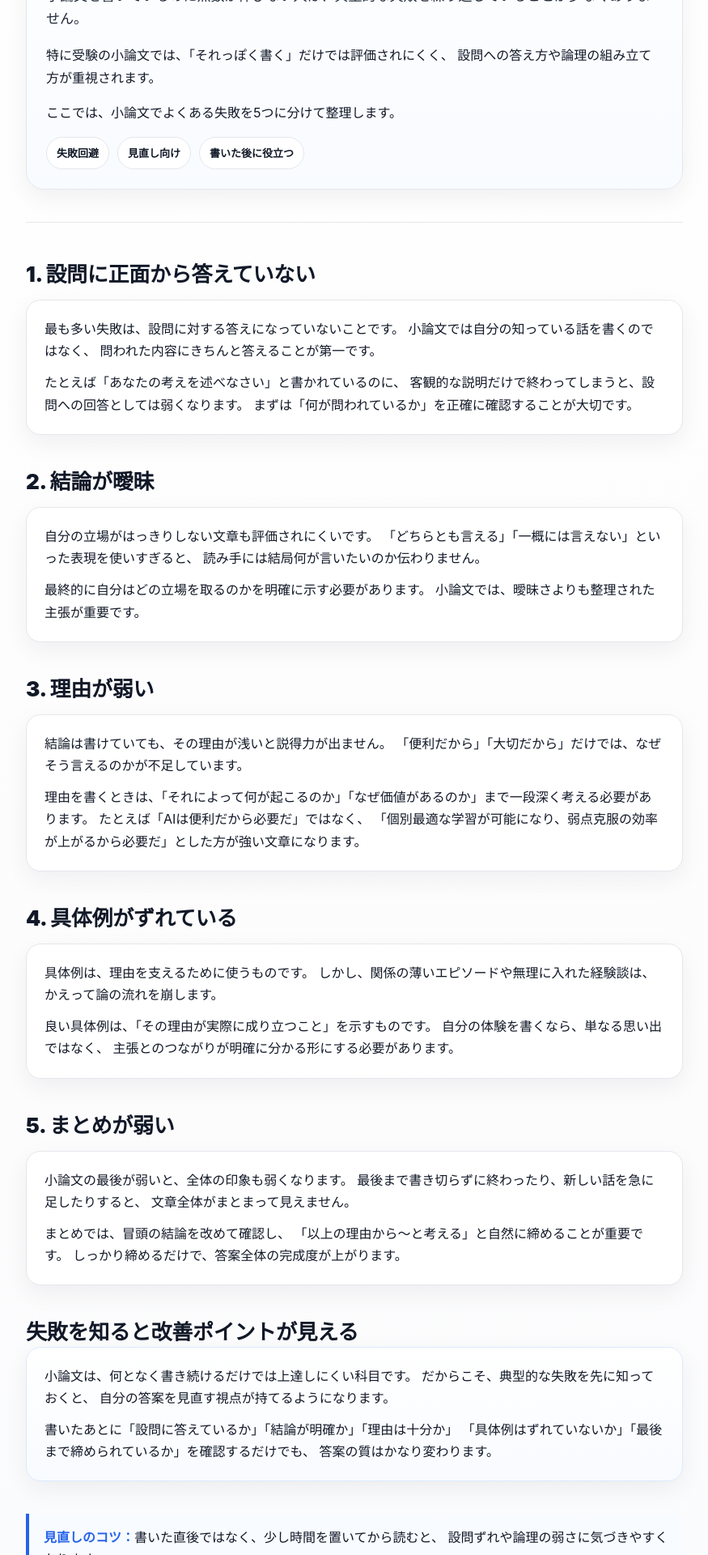
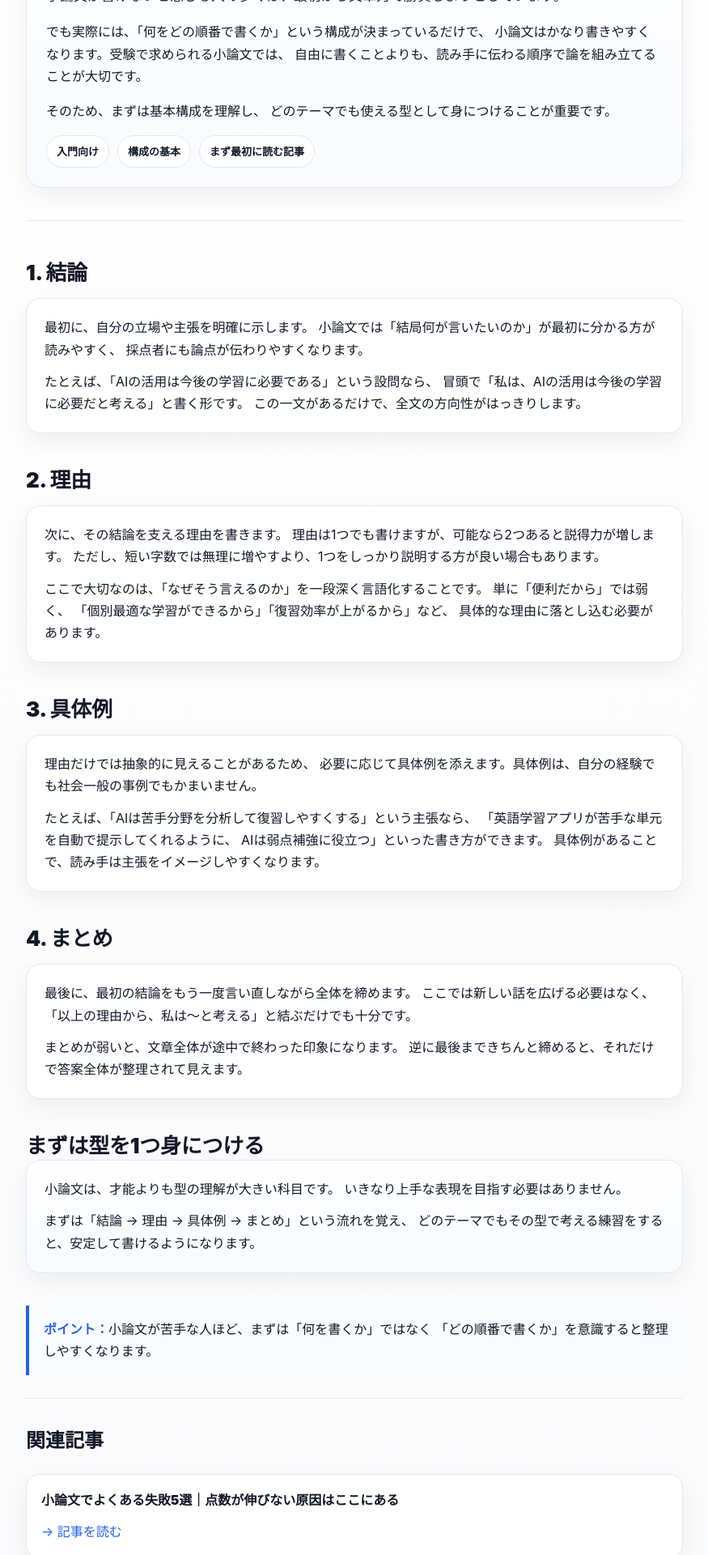
Before and after one commit to roromukuro-afk/shoron-rewarded-web, a Next.js app: page /guide/common-mistakes in a window 1280 px wide. Shown: the part 340-2260 px from the top of the page at 81% size, without its empty margins (202-1077 px from the left). Built offline with nearby package versions, Linux system fonts and the light colour scheme.

Commit message:
refresh first two guide articles with polished article layout

```diff
--- a/app/guide/common-mistakes/page.tsx
+++ b/app/guide/common-mistakes/page.tsx
@@ -1,31 +1,33 @@
 import Link from "next/link";
 import RelatedGuides from "../../components/RelatedGuides";
 
-export default function CommonMistakesGuidePage() {
+export default function EssayStructureGuidePage() {
   return (
     <main>
       <div className="article-shell">
         <section className="article-hero">
           <div className="article-hero-card">
             <div className="page-eyebrow">小論設計室｜学習ガイド</div>
-            <h1 className="page-title">小論文でよくある失敗5選｜点数が伸びない原因はここにある</h1>
+            <h1 className="page-title">小論文の基本構成とは？まず押さえたい4つの型</h1>
             <p className="page-lead">
-              小論文を書いているのに点数が伸びない人は、典型的な失敗を繰り返していることが少なくありません。
+              小論文が書けないと感じる人の多くは、最初から文章力で勝負しようとしています。
             </p>
 
             <p style={{ marginTop: 12 }}>
-              特に受験の小論文では、「それっぽく書く」だけでは評価されにくく、
-              設問への答え方や論理の組み立て方が重視されます。
+              でも実際には、「何をどの順番で書くか」という構成が決まっているだけで、
+              小論文はかなり書きやすくなります。受験で求められる小論文では、
+              自由に書くことよりも、読み手に伝わる順序で論を組み立てることが大切です。
             </p>
 
             <p style={{ marginTop: 12 }}>
-              ここでは、小論文でよくある失敗を5つに分けて整理します。
+              そのため、まずは基本構成を理解し、
+              どのテーマでも使える型として身につけることが重要です。
             </p>
 
             <div className="article-meta">
-              <span className="article-chip">失敗回避</span>
-              <span className="article-chip">見直し向け</span>
-              <span className="article-chip">書いた後に役立つ</span>
+              <span className="article-chip">入門向け</span>
+              <span className="article-chip">構成の基本</span>
+              <span className="article-chip">まず最初に読む記事</span>
             </div>
           </div>
         </section>
@@ -34,110 +36,95 @@ export default function CommonMistakesGuidePage() {
 
         <div className="article-body">
           <section className="article-section">
-            <h2 className="article-section-title">1. 設問に正面から答えていない</h2>
+            <h2 className="article-section-title">1. 結論</h2>
             <div className="article-section-card">
               <p>
-                最も多い失敗は、設問に対する答えになっていないことです。
-                小論文では自分の知っている話を書くのではなく、
-                問われた内容にきちんと答えることが第一です。
+                最初に、自分の立場や主張を明確に示します。
+                小論文では「結局何が言いたいのか」が最初に分かる方が読みやすく、
+                採点者にも論点が伝わりやすくなります。
               </p>
               <p>
-                たとえば「あなたの考えを述べなさい」と書かれているのに、
-                客観的な説明だけで終わってしまうと、設問への回答としては弱くなります。
-                まずは「何が問われているか」を正確に確認することが大切です。
+                たとえば、「AIの活用は今後の学習に必要である」という設問なら、
+                冒頭で「私は、AIの活用は今後の学習に必要だと考える」と書く形です。
+                この一文があるだけで、全文の方向性がはっきりします。
               </p>
             </div>
           </section>
 
           <section className="article-section">
-            <h2 className="article-section-title">2. 結論が曖昧</h2>
+            <h2 className="article-section-title">2. 理由</h2>
             <div className="article-section-card">
               <p>
-                自分の立場がはっきりしない文章も評価されにくいです。
-                「どちらとも言える」「一概には言えない」といった表現を使いすぎると、
-                読み手には結局何が言いたいのか伝わりません。
+                次に、その結論を支える理由を書きます。
+                理由は1つでも書けますが、可能なら2つあると説得力が増します。
+                ただし、短い字数では無理に増やすより、1つをしっかり説明する方が良い場合もあります。
               </p>
               <p>
-                最終的に自分はどの立場を取るのかを明確に示す必要があります。
-                小論文では、曖昧さよりも整理された主張が重要です。
+                ここで大切なのは、「なぜそう言えるのか」を一段深く言語化することです。
+                単に「便利だから」では弱く、
+                「個別最適な学習ができるから」「復習効率が上がるから」など、
+                具体的な理由に落とし込む必要があります。
               </p>
             </div>
           </section>
 
           <section className="article-section">
-            <h2 className="article-section-title">3. 理由が弱い</h2>
+            <h2 className="article-section-title">3. 具体例</h2>
             <div className="article-section-card">
               <p>
-                結論は書けていても、その理由が浅いと説得力が出ません。
-                「便利だから」「大切だから」だけでは、なぜそう言えるのかが不足しています。
+                理由だけでは抽象的に見えることがあるため、
+                必要に応じて具体例を添えます。具体例は、自分の経験でも社会一般の事例でもかまいません。
               </p>
               <p>
-                理由を書くときは、「それによって何が起こるのか」「なぜ価値があるのか」まで一段深く考える必要があります。
-                たとえば「AIは便利だから必要だ」ではなく、
-                「個別最適な学習が可能になり、弱点克服の効率が上がるから必要だ」とした方が強い文章になります。
+                たとえば、「AIは苦手分野を分析して復習しやすくする」という主張なら、
+                「英語学習アプリが苦手な単元を自動で提示してくれるように、
+                AIは弱点補強に役立つ」といった書き方ができます。
+                具体例があることで、読み手は主張をイメージしやすくなります。
               </p>
             </div>
           </section>
 
           <section className="article-section">
-            <h2 className="article-section-title">4. 具体例がずれている</h2>
+            <h2 className="article-section-title">4. まとめ</h2>
             <div className="article-section-card">
               <p>
-                具体例は、理由を支えるために使うものです。
-                しかし、関係の薄いエピソードや無理に入れた経験談は、かえって論の流れを崩します。
+                最後に、最初の結論をもう一度言い直しながら全体を締めます。
+                ここでは新しい話を広げる必要はなく、
+                「以上の理由から、私は〜と考える」と結ぶだけでも十分です。
               </p>
               <p>
-                良い具体例は、「その理由が実際に成り立つこと」を示すものです。
-                自分の体験を書くなら、単なる思い出ではなく、
-                主張とのつながりが明確に分かる形にする必要があります。
+                まとめが弱いと、文章全体が途中で終わった印象になります。
+                逆に最後まできちんと締めると、それだけで答案全体が整理されて見えます。
               </p>
             </div>
           </section>
 
           <section className="article-section">
-            <h2 className="article-section-title">5. まとめが弱い</h2>
-            <div className="article-section-card">
+            <h2 className="article-section-title">まずは型を1つ身につける</h2>
+            <div className="article-summary-box">
               <p>
-                小論文の最後が弱いと、全体の印象も弱くなります。
-                最後まで書き切らずに終わったり、新しい話を急に足したりすると、
-                文章全体がまとまって見えません。
+                小論文は、才能よりも型の理解が大きい科目です。
+                いきなり上手な表現を目指す必要はありません。
               </p>
               <p>
-                まとめでは、冒頭の結論を改めて確認し、
-                「以上の理由から〜と考える」と自然に締めることが重要です。
-                しっかり締めるだけで、答案全体の完成度が上がります。
-              </p>
-            </div>
-          </section>
-
-          <section className="article-section">
-            <h2 className="article-section-title">失敗を知ると改善ポイントが見える</h2>
-            <div className="article-summary-box">
-              <p>
-                小論文は、何となく書き続けるだけでは上達しにくい科目です。
-                だからこそ、典型的な失敗を先に知っておくと、
-                自分の答案を見直す視点が持てるようになります。
-              </p>
-              <p>
-                書いたあとに「設問に答えているか」「結論が明確か」「理由は十分か」
-                「具体例はずれていないか」「最後まで締められているか」を確認するだけでも、
-                答案の質はかなり変わります。
+                まずは「結論 → 理由 → 具体例 → まとめ」という流れを覚え、
+                どのテーマでもその型で考える練習をすると、安定して書けるようになります。
               </p>
             </div>
           </section>
 
           <section className="article-section">
             <div className="article-highlight">
-              <strong>見直しのコツ：</strong>
-              書いた直後ではなく、少し時間を置いてから読むと、
-              設問ずれや論理の弱さに気づきやすくなります。
+              <strong>ポイント：</strong>
+              小論文が苦手な人ほど、まずは「何を書くか」ではなく
+              「どの順番で書くか」を意識すると整理しやすくなります。
             </div>
           </section>
         </div>
 
         <hr className="divider" />
 
-        <RelatedGuides currentHref="/guide/common-mistakes" />
+        <RelatedGuides currentHref="/guide/essay-structure" />
 
         <hr className="divider" />
 
```
